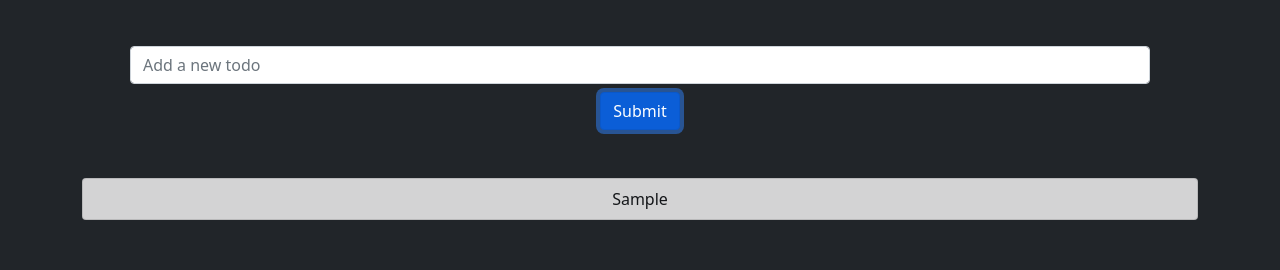
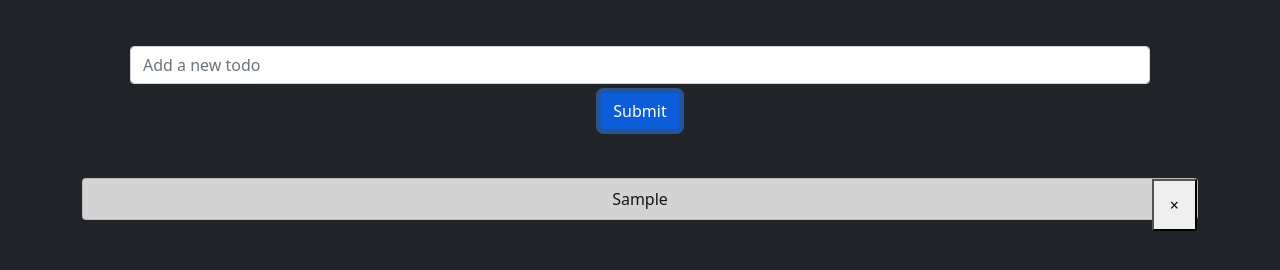
Before and after one commit to R1TGAMING/Todo-List, a website: page index.html in a window 1280 px wide. Both pictures are taken after typing "Sample" into the empty fields and a click on the button "Submit". Shown: the part 88-358 px from the top of the page. Drawn offline with nearby package versions, Linux system fonts and the light colour scheme.

Commit message:
close button

```diff
--- a/index.html
+++ b/index.html
@@ -26,7 +26,7 @@
           /><button type="submit" class="btn btn-primary">Submit</button>
         </div>
       </form>
-      <div class="list-group mt-3 ">
+      <div class="list-group mt-3 " id = "listGroup">
 
       </div>
     </div>
--- a/script.js
+++ b/script.js
@@ -11,7 +11,20 @@ form.addEventListener('submit', () => {
   const newItem = document.createElement("a")
   newItem.classList = 'list-group-item list-group-item-action list-group-item-dark'
   newItem.textContent = value
+  newItem.id = "newItem"
   addInput.value = ""
+    const btn = document.createElement("button")
+    const txt = document.createTextNode("\u00D7");
+    btn.classList = "close"
+    btn.appendChild(txt)
+    newItem.appendChild(btn)
+
+    const parent = document.getElementById("listGroup")
+    btn.addEventListener( 'click', () => {
+      parent.removeChild(newItem)
+    })
+
+
   listGroup[0].appendChild(newItem)
   }
 })
--- a/style.css
+++ b/style.css
@@ -2,3 +2,20 @@ html {
   height: 100%;
   width: 100%;
 }
+
+/* Style the close button */
+.close {
+  position: absolute;
+  right: 0;
+  top: 0;
+  padding: 12px 16px 12px 16px;
+}
+
+.close:hover {
+  background-color: #f44336;
+  color: white;
+}
+
+.display {
+  display : none;
+}
```
